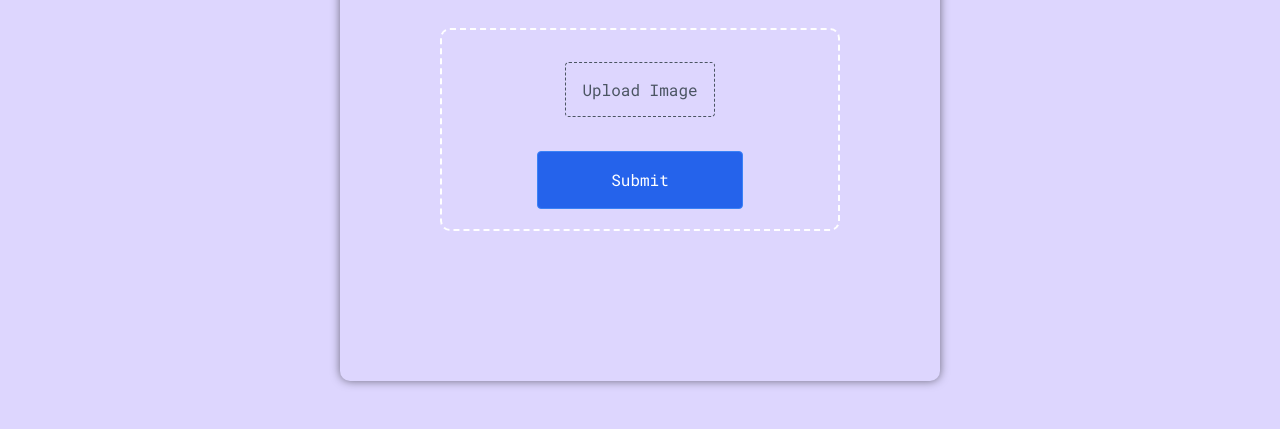
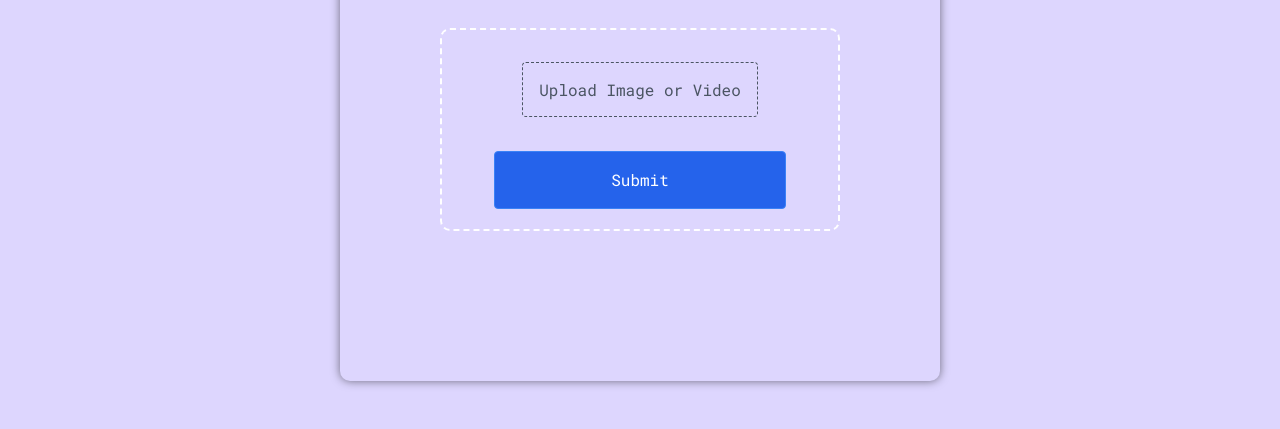
Before and after one commit to IamPiklu/AuthentiScan, a website: page public/index.html in a window 1280 px wide. Shown: the part 371-800 px from the top of the page. Drawn offline with nearby package versions, Linux system fonts and the light colour scheme.

Commit message:
miscellaneous

```diff
--- a/public/index.html
+++ b/public/index.html
@@ -29,7 +29,7 @@
                             class="opacity-0 absolute inset-0 w-full h-full cursor-pointer" accept="image/*,video/*">
                         <label for="imageInput"
                             class="w-full p-4 text-gray-600 border border-gray-600 rounded border-dashed cursor-pointer hover:bg-gray-700 transition duration-300 text-center ff">
-                            Upload Image
+                            Upload Image or Video
                         </label>
                     </div>
                     <img id="imagePreview" alt="Image Preview" style="max-width: 100%; display: none;">
```
Also changed, not shown: infoAboutComplain.png (added).
